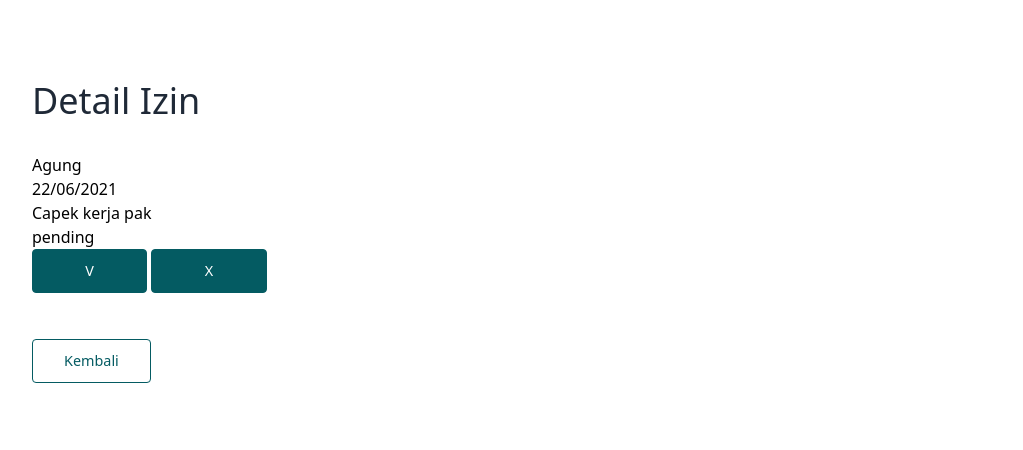
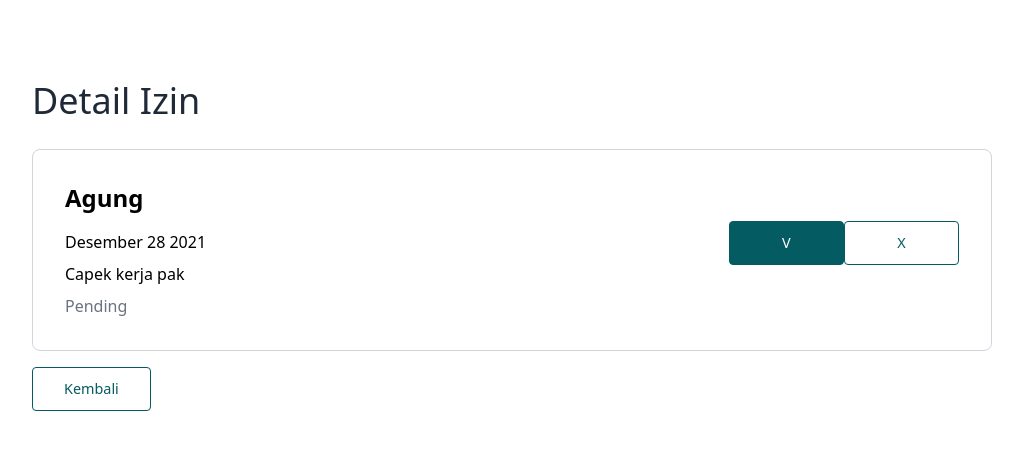
Before and after one commit to GerradND/hadirin, a Django app: page /izin/validasi/detail/1 in a window 1280 px wide. Shown: the part 54-504 px from the top of the page, without its empty margins (128-1151 px from the left). Run offline with Django 3.2, Linux system fonts and the light colour scheme.

Commit message:
Add perizinan styling

```diff
--- a/perizinan/templates/perizinan/detail_izin.html
+++ b/perizinan/templates/perizinan/detail_izin.html
@@ -8,15 +8,25 @@
 {% block content %}
 <div class="mx-40 my-20">
   <h1 class="text-4xl my-7 text-gray-800">Detail Izin</h1>
-  <div class="my-8">
-    <h2>{{ izin.staf }}</h2>
-    <h2>{{ izin.tanggal }}</h2>
-    <p>{{ izin.keterangan }}</p>
-    <p>{{ izin.status }}</p>
-    <div>
-      <button class="button-fill">V</button>
-      <button class="button-fill">X</button>
-    </div>
+  <div class="flex flex-col">
+    <a href="{% url 'perizinan:detail_izin' izin.id %}" class="flex justify-between mb-4 border rounded-lg border-gray-300 p-8">
+      <div class="flex flex-col">
+        <h2 class="font-bold text-2xl mb-4">{{ izin.staf }}</h2>
+        <p class="font-light mb-2">{{ izin.tanggal }}</p>
+        <p class="mb-2">{{ izin.keterangan }}</p>
+        {% if izin.status == "Pending" %}
+        <span class="text-gray-500">{{ izin.status }}</span>
+        {% elif izin.status == "Disetujui" %}
+        <span class="text-green-500">{{ izin.status }}</span>
+        {% elif izin.status == "Ditolak" %}
+        <span class="text-red-500">{{ izin.status }}</span>
+        {% endif %}
+      </div>
+      <div class="flex justify-center items-center">
+        <button class="button-fill">V</button>
+        <button class="button-outline">X</button>
+      </div>
+    </a>
   </div>
   <a href="{% url 'perizinan:validasi_izin' %}"><button class="button-outline">Kembali</button></a>
 </div>
--- a/perizinan/views.py
+++ b/perizinan/views.py
@@ -8,14 +8,14 @@ def validasi_izin(request):
         'daftar_izin': [
             {'id': 1,
             'staf': 'Agung',
-            'tanggal': '22/06/2021',
+            'tanggal': 'Desember 5 2021',
             'keterangan': 'Capek kerja pak',
-            'status': 'pending'},
+            'status': 'Pending'},
             {'id': 2,
             'staf': 'Bejo',
-            'tanggal': '22/06/2022',
+            'tanggal': 'Desember 28 2021',
             'keterangan': 'Sama pak',
-            'status': 'pending'}
+            'status': 'Disetujui'}
             ]
     }
     return render(request, 'perizinan/validasi_izin.html', context)
@@ -25,9 +25,9 @@ def detail_izin(request, id):
         'izin': {
             'id': 1,
             'staf': 'Agung',
-            'tanggal': '22/06/2021',
+            'tanggal': 'Desember 28 2021',
             'keterangan': 'Capek kerja pak',
-            'status': 'pending'
+            'status': 'Pending'
             }
     }
     return render(request, 'perizinan/detail_izin.html', context)
```
Also changed, not shown: perizinan/templates/perizinan/validasi_izin.html (+20 -9 lines), perizinan/static/perizinan/img/ICON-right-arrow-button.svg (added).
